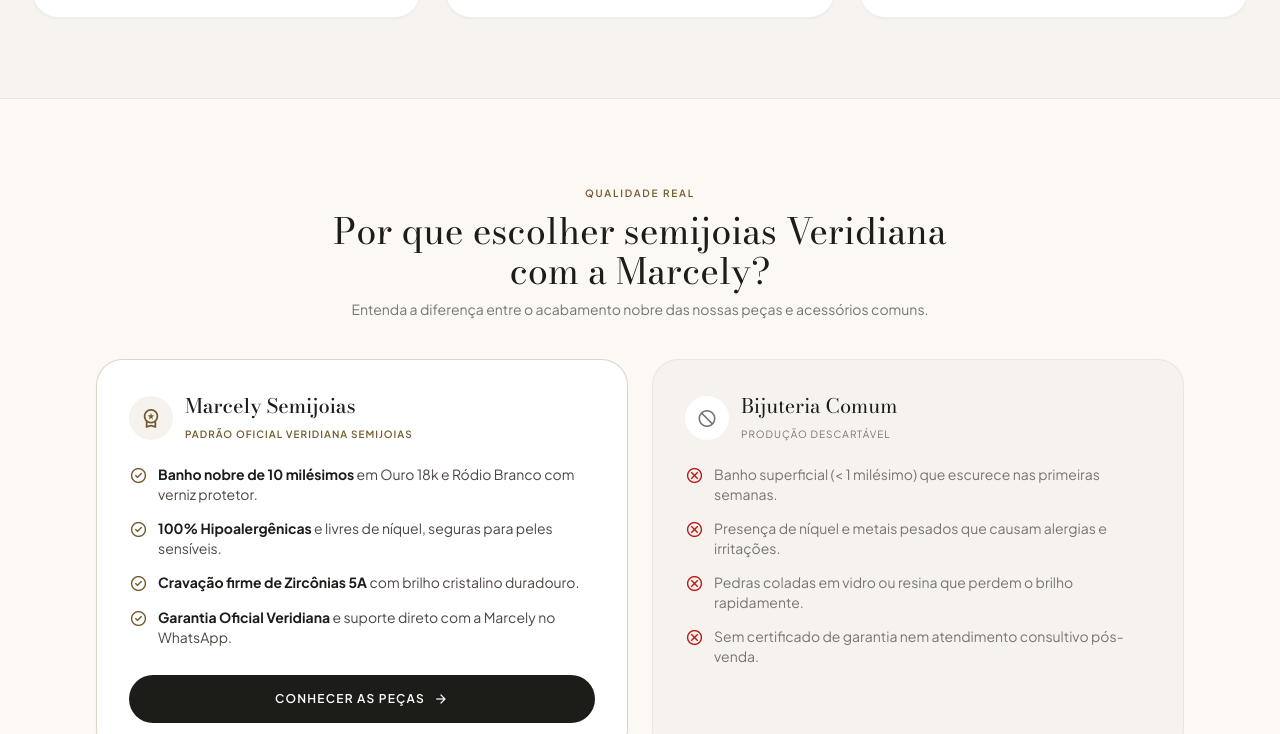
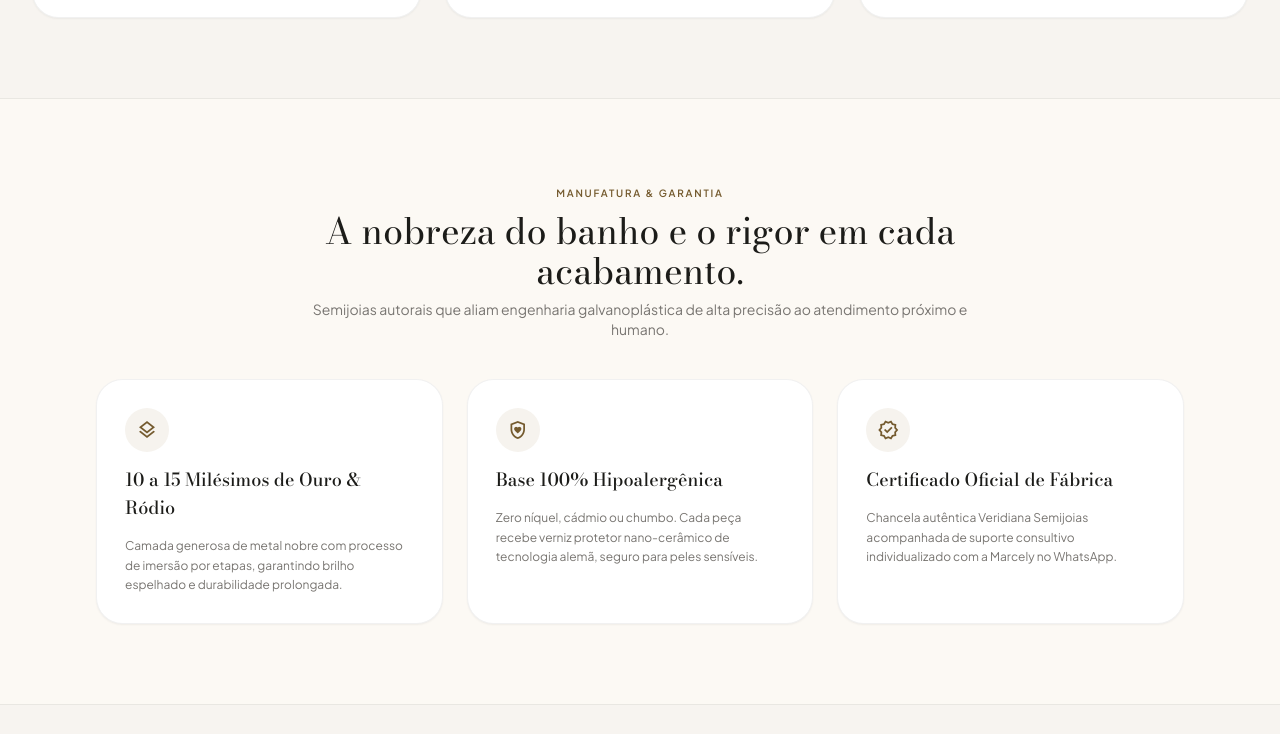
Before and after one commit to Taiwansz/Marcely-SemiJoias, a website: page site/sobre.html in a window 1280 px wide. Shown: the part 2066-2800 px from the top of the page. Drawn offline with nearby package versions, Linux system fonts and the light colour scheme.

Commit message:
refactor: purge ai-slop patterns, replace saas comparison with craftsmanship pillars, and humanize concierge

```diff
--- a/site/concierge.js
+++ b/site/concierge.js
@@ -51,8 +51,8 @@
   }
 
   const ICONS = {
-    sparkle: `<svg class="concierge-trigger-icon" viewBox="0 0 24 24" fill="currentColor">
-      <path d="M12 2L14.2 8.8L21 11L14.2 13.2L12 20L9.8 13.2L3 11L9.8 8.8L12 2Z" />
+    chat: `<svg class="concierge-trigger-icon" viewBox="0 0 24 24" fill="none" stroke="currentColor" stroke-width="1.8" stroke-linecap="round" stroke-linejoin="round">
+      <path d="M21 15a2 2 0 0 1-2 2H7l-4 4V5a2 2 0 0 1 2-2h14a2 2 0 0 1 2 2z"></path>
     </svg>`,
     close: `<svg viewBox="0 0 24 24" fill="none" stroke="currentColor" stroke-width="2" stroke-linecap="round" stroke-linejoin="round">
       <line x1="18" y1="6" x2="6" y2="18"></line>
@@ -94,12 +94,12 @@
       root.id = 'marcely-concierge-root';
       root.innerHTML = `
         <!-- Botao Flutuante Trigger (Desktop) -->
-        <button id="marcely-concierge-trigger" type="button" aria-label="Abrir Concierge Marcely">
+        <button id="marcely-concierge-trigger" type="button" aria-label="Abrir Atendimento Marcely">
           <div class="concierge-trigger-icon-wrap">
-            ${ICONS.sparkle}
+            ${ICONS.chat}
           </div>
           <div class="concierge-trigger-text">
-            <span class="concierge-trigger-title">Concierge Marcely</span>
+            <span class="concierge-trigger-title">Consultoria Marcely</span>
             <span class="concierge-trigger-badge">
               <span class="concierge-pulse-dot"></span>
               Atendimento Online
--- a/site/sobre.html
+++ b/site/sobre.html
@@ -147,15 +147,11 @@
         <a href="sobre.html" aria-current="page" class="min-h-[44px] inline-flex items-center text-sm font-semibold text-[#1C1C19]">Sobre</a>
       </nav>
 
-      <!-- Direita Mobile: Busca, Concierge Assistente & Favoritos (Estilo Instagram App) -->
+      <!-- Direita Mobile: Busca & Favoritos (Estilo Instagram App) -->
       <div class="flex lg:hidden items-center gap-1 shrink-0">
         <a href="catalogo.html#catalogSearchInput" aria-label="Buscar no catálogo" class="w-11 h-11 rounded-full flex items-center justify-center text-[#1C1C19] hover:bg-[#F0EDE9] transition-colors">
           <svg width="21" height="21" viewBox="0 0 24 24" fill="none" stroke="currentColor" stroke-width="1.8" stroke-linecap="round" stroke-linejoin="round"><circle cx="11" cy="11" r="7"/><path d="m20 20-3.5-3.5"/></svg>
         </a>
-
-        <button type="button" onclick="window.MarcelyApp.openConciergeChat && window.MarcelyApp.openConciergeChat()" aria-label="Assistente de Estilo Marcely" class="w-11 h-11 rounded-full flex items-center justify-center text-[#1C1C19] hover:bg-[#F0EDE9] transition-colors">
-          <svg width="21" height="21" viewBox="0 0 24 24" fill="none" stroke="currentColor" stroke-width="1.8" stroke-linecap="round" stroke-linejoin="round"><path d="M9.937 15.5A2 2 0 0 0 8.5 14.063l-6.135-1.582a.5.5 0 0 1 0-.962L8.5 9.936A2 2 0 0 0 9.937 8.5l1.582-6.135a.5.5 0 0 1 .963 0L14.063 8.5A2 2 0 0 0 15.5 9.937l6.135 1.581a.5.5 0 0 1 0 .964L15.5 14.063a2 2 0 0 0-1.437 1.437l-1.582 6.135a.5.5 0 0 1-.963 0z"/><path d="M20 3v4"/><path d="M22 5h-4"/></svg>
-        </button>
 
         <a href="catalogo.html" aria-label="Peças Favoritas" class="w-11 h-11 rounded-full flex items-center justify-center text-[#1C1C19] hover:bg-[#1C1C19]/5 transition-colors relative">
           <svg width="21" height="21" viewBox="0 0 24 24" fill="none" stroke="currentColor" stroke-width="1.8" stroke-linecap="round" stroke-linejoin="round"><path d="M20.84 4.61a5.5 5.5 0 0 0-7.78 0L12 5.67l-1.06-1.06a5.5 5.5 0 0 0-7.78 7.78l1.06 1.06L12 21.23l7.78-7.78 1.06-1.06a5.5 5.5 0 0 0 0-7.78z"/></svg>
@@ -277,9 +273,9 @@
               </div>
               <div class="px-1 space-y-1.5">
                 <span class="text-[10px] uppercase tracking-widest text-[#745A2E] font-semibold">Dia &amp; Alfaiataria</span>
-                <h3 class="font-serif text-xl sm:text-2xl text-[#1C1C19]">Composé Solar em Ouro 18k</h3>
+                <h3 class="font-serif text-xl sm:text-2xl text-[#1C1C19]">Colares Delicados &amp; Ponto de Luz</h3>
                 <p class="text-xs sm:text-sm text-[#787571] leading-relaxed">
-                  Correntes delicadas e ponto de luz pensados para iluminar produções diurnas com leveza e sofisticação.
+                  Correntes sutis e pingentes clássicos pensados para iluminar produções diurnas com leveza.
                 </p>
               </div>
             </div>
@@ -299,9 +295,9 @@
               </div>
               <div class="px-1 space-y-1.5">
                 <span class="text-[10px] uppercase tracking-widest text-[#745A2E] font-semibold">Noite &amp; Celebrações</span>
-                <h3 class="font-serif text-xl sm:text-2xl text-[#1C1C19]">Alta Cravação &amp; Zircônias 5A</h3>
+                <h3 class="font-serif text-xl sm:text-2xl text-[#1C1C19]">Brincos de Gala &amp; Zircônias 5A</h3>
                 <p class="text-xs sm:text-sm text-[#787571] leading-relaxed">
-                  Lapidação cristalina que reflete a luz com intensidade em casamentos, jantares e ocasiões especiais.
+                  Lapidação cristalina com reflexo puro para casamentos, recepções e jantares formais.
                 </p>
               </div>
             </div>
@@ -381,87 +377,46 @@
     </section>
 
     <!-- ========================================================================
-         COMPARATIVO DE QUALIDADE CLEAN (rounded-3xl)
+         PADRAO TECNICO & MANUFATURA NOBRE (ALTA JOALHERIA)
          ======================================================================== -->
     <section id="qualidade" class="max-w-6xl mx-auto px-4 sm:px-6 lg:px-8 py-12 sm:py-20 space-y-8 sm:space-y-10">
       <div class="text-center max-w-2xl mx-auto space-y-2">
-        <span class="text-[10px] uppercase tracking-[0.18em] text-[#745A2E] font-semibold">Qualidade Real</span>
-        <h2 class="font-serif text-2xl sm:text-4xl text-[#1C1C19]">Por que escolher semijoias Veridiana com a Marcely?</h2>
+        <span class="text-[10px] uppercase tracking-[0.18em] text-[#745A2E] font-semibold">Manufatura &amp; Garantia</span>
+        <h2 class="font-serif text-2xl sm:text-4xl text-[#1C1C19]">A nobreza do banho e o rigor em cada acabamento.</h2>
         <p class="text-xs sm:text-sm text-[#787571] leading-relaxed">
-          Entenda a diferença entre o acabamento nobre das nossas peças e acessórios comuns.
+          Semijoias autorais que aliam engenharia galvanoplástica de alta precisão ao atendimento próximo e humano.
         </p>
       </div>
 
-      <div class="grid grid-cols-1 md:grid-cols-2 gap-5 sm:gap-6">
-        <!-- Padrao Marcely + Veridiana -->
-        <div class="rounded-3xl bg-white p-6 sm:p-8 border border-[#745A2E]/25 shadow-sm space-y-5">
-          <div class="flex items-center gap-3">
-            <div class="w-11 h-11 rounded-full bg-[#F6F3EE] flex items-center justify-center text-[#745A2E] shrink-0">
-              <span class="material-symbols-outlined text-[22px]">workspace_premium</span>
-            </div>
-            <div>
-              <h3 class="font-serif text-lg sm:text-xl text-[#1C1C19] font-medium">Marcely Semijoias</h3>
-              <span class="text-[10px] uppercase tracking-widest text-[#745A2E] font-semibold">Padrão Oficial Veridiana Semijoias</span>
-            </div>
+      <div class="grid grid-cols-1 md:grid-cols-3 gap-5 sm:gap-6">
+        <div class="rounded-3xl bg-white p-6 sm:p-7 border border-[#1C1C19]/[0.06] shadow-sm space-y-3.5">
+          <div class="w-11 h-11 rounded-full bg-[#F6F3EE] flex items-center justify-center text-[#745A2E]">
+            <span class="material-symbols-outlined text-[22px]">layers</span>
           </div>
-
-          <ul class="space-y-3.5 text-xs sm:text-sm">
-            <li class="flex items-start gap-2.5">
-              <span class="material-symbols-outlined text-[#745A2E] text-[19px] shrink-0 mt-0.5">check_circle</span>
-              <span class="text-[#4D4642]"><strong class="text-[#1C1C19]">Banho nobre de 10 milésimos</strong> em Ouro 18k e Ródio Branco com verniz protetor.</span>
-            </li>
-            <li class="flex items-start gap-2.5">
-              <span class="material-symbols-outlined text-[#745A2E] text-[19px] shrink-0 mt-0.5">check_circle</span>
-              <span class="text-[#4D4642]"><strong class="text-[#1C1C19]">100% Hipoalergênicas</strong> e livres de níquel, seguras para peles sensíveis.</span>
-            </li>
-            <li class="flex items-start gap-2.5">
-              <span class="material-symbols-outlined text-[#745A2E] text-[19px] shrink-0 mt-0.5">check_circle</span>
-              <span class="text-[#4D4642]"><strong class="text-[#1C1C19]">Cravação firme de Zircônias 5A</strong> com brilho cristalino duradouro.</span>
-            </li>
-            <li class="flex items-start gap-2.5">
-              <span class="material-symbols-outlined text-[#745A2E] text-[19px] shrink-0 mt-0.5">check_circle</span>
-              <span class="text-[#4D4642]"><strong class="text-[#1C1C19]">Garantia Oficial Veridiana</strong> e suporte direto com a Marcely no WhatsApp.</span>
-            </li>
-          </ul>
-
-          <div class="pt-2">
-            <a href="catalogo.html" class="w-full min-h-[48px] rounded-full bg-[#1C1C19] hover:bg-[#745A2E] text-white text-xs uppercase tracking-widest font-semibold flex items-center justify-center gap-2 transition-colors">
-              <span>Conhecer as peças</span>
-              <span class="material-symbols-outlined text-[16px]">arrow_forward</span>
-            </a>
-          </div>
+          <h3 class="font-serif text-lg text-[#1C1C19] font-medium">10 a 15 Milésimos de Ouro &amp; Ródio</h3>
+          <p class="text-xs text-[#787571] leading-relaxed">
+            Camada generosa de metal nobre com processo de imersão por etapas, garantindo brilho espelhado e durabilidade prolongada.
+          </p>
         </div>
 
-        <!-- Bijuteria Comum -->
-        <div class="rounded-3xl bg-[#F6F3EE] p-6 sm:p-8 border border-[#1C1C19]/[0.06] space-y-5">
-          <div class="flex items-center gap-3">
-            <div class="w-11 h-11 rounded-full bg-white flex items-center justify-center text-[#787571] shrink-0">
-              <span class="material-symbols-outlined text-[21px]">block</span>
-            </div>
-            <div>
-              <h3 class="font-serif text-lg sm:text-xl text-[#1C1C19]">Bijuteria Comum</h3>
-              <span class="text-[10px] uppercase tracking-widest text-[#787571]">Produção descartável</span>
-            </div>
+        <div class="rounded-3xl bg-white p-6 sm:p-7 border border-[#1C1C19]/[0.06] shadow-sm space-y-3.5">
+          <div class="w-11 h-11 rounded-full bg-[#F6F3EE] flex items-center justify-center text-[#745A2E]">
+            <span class="material-symbols-outlined text-[22px]">shield_with_heart</span>
           </div>
+          <h3 class="font-serif text-lg text-[#1C1C19] font-medium">Base 100% Hipoalergênica</h3>
+          <p class="text-xs text-[#787571] leading-relaxed">
+            Zero níquel, cádmio ou chumbo. Cada peça recebe verniz protetor nano-cerâmico de tecnologia alemã, seguro para peles sensíveis.
+          </p>
+        </div>
 
-          <ul class="space-y-3.5 text-xs sm:text-sm text-[#787571]">
-            <li class="flex items-start gap-2.5">
-              <span class="material-symbols-outlined text-[#BA1A1A] text-[19px] shrink-0 mt-0.5">cancel</span>
-              <span>Banho superficial (&lt; 1 milésimo) que escurece nas primeiras semanas.</span>
-            </li>
-            <li class="flex items-start gap-2.5">
-              <span class="material-symbols-outlined text-[#BA1A1A] text-[19px] shrink-0 mt-0.5">cancel</span>
-              <span>Presença de níquel e metais pesados que causam alergias e irritações.</span>
-            </li>
-            <li class="flex items-start gap-2.5">
-              <span class="material-symbols-outlined text-[#BA1A1A] text-[19px] shrink-0 mt-0.5">cancel</span>
-              <span>Pedras coladas em vidro ou resina que perdem o brilho rapidamente.</span>
-            </li>
-            <li class="flex items-start gap-2.5">
-              <span class="material-symbols-outlined text-[#BA1A1A] text-[19px] shrink-0 mt-0.5">cancel</span>
-              <span>Sem certificado de garantia nem atendimento consultivo pós-venda.</span>
-            </li>
-          </ul>
+        <div class="rounded-3xl bg-white p-6 sm:p-7 border border-[#1C1C19]/[0.06] shadow-sm space-y-3.5">
+          <div class="w-11 h-11 rounded-full bg-[#F6F3EE] flex items-center justify-center text-[#745A2E]">
+            <span class="material-symbols-outlined text-[22px]">verified</span>
+          </div>
+          <h3 class="font-serif text-lg text-[#1C1C19] font-medium">Certificado Oficial de Fábrica</h3>
+          <p class="text-xs text-[#787571] leading-relaxed">
+            Chancela autêntica Veridiana Semijoias acompanhada de suporte consultivo individualizado com a Marcely no WhatsApp.
+          </p>
         </div>
       </div>
     </section>
```
Also changed, not shown: site/catalogo.html (+1 -5 lines), site/index.html (+14 -18 lines), site/produto.html (+2 -6 lines), screenshots/audit_cart_drawer_open.png, screenshots/audit_desktop_1440.png, screenshots/audit_mobile_390.png, screenshots/audit_page_catalogo_390.png, 7 other files.
